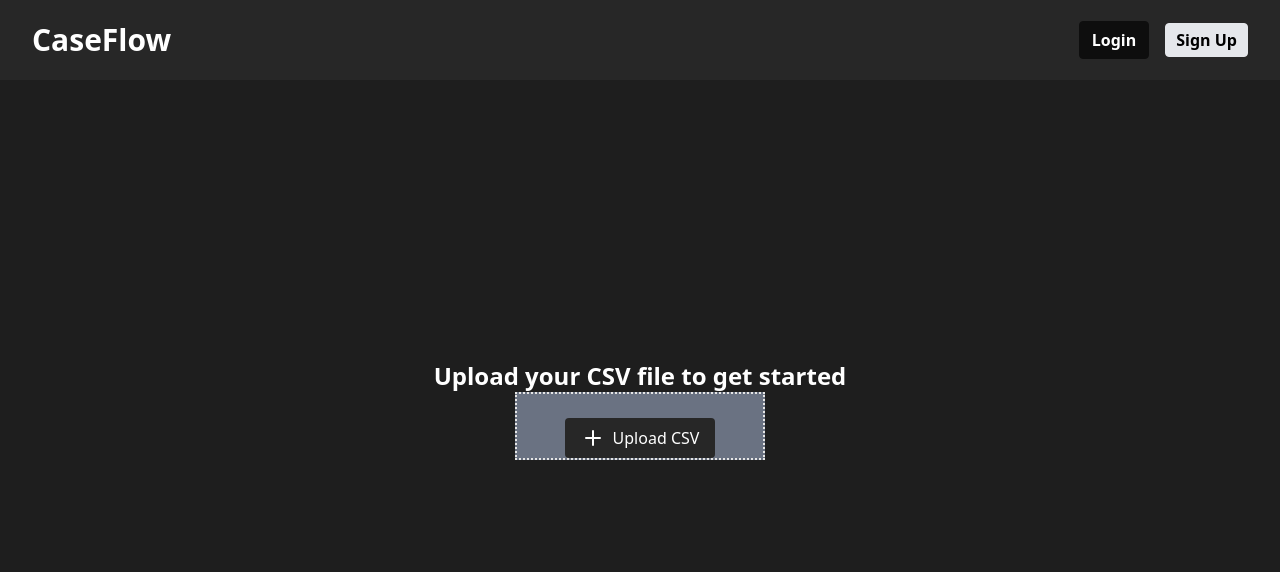
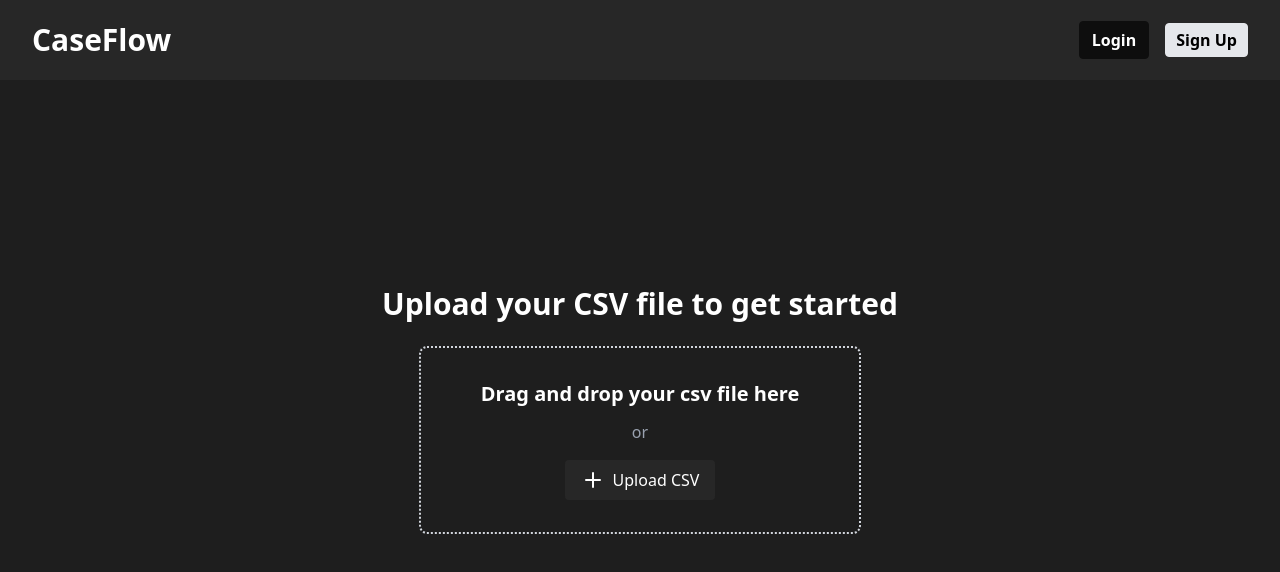
Before and after one commit to programmer765/caseflow, a Next.js app in the folder apps/frontend/: page / in a window 1280 px wide. Shown: the top 572 px of the page. Built offline with nearby package versions, Linux system fonts and the light colour scheme.

Commit message:
completed drag and drop box

```diff
--- a/apps/frontend/src/components/CSVUpload.tsx
+++ b/apps/frontend/src/components/CSVUpload.tsx
@@ -35,15 +35,19 @@ export default function CSVUpload() {
 
   return (
     <div className="h-[90%] bg-inherit p-4 flex flex-col justify-center items-center">
-      <span className="text-center text-white text-2xl font-semibold">
+      <span className="text-center text-white text-3xl font-semibold">
         Upload your CSV file to get started
       </span>
       <div>
         <AlertDialog>
           <AlertDialogTrigger asChild>
-            <div className="width-[300px] border-2 border-dotted flex px-12 justify-center bg-gray-500">
+            <div
+              // onDragOver={}
+              className="width-[300px] border-2 border-dotted border-gray-300 flex flex-col px-15 py-8 justify-center items-center bg-inherit rounded-md mt-6 cursor-default">
+              <span className="font-semibold text-xl text-white">Drag and drop your csv file here</span>
+              <span className="font-medium text-gray-400 mt-3">or</span>
               <label
-              className={cn("group mt-6 flex items-center text-white px-4 py-2 rounded transition-all duration-200", (isFileSelected ? "bg-green-900 cursor-default" : "bg-[#272727] hover:bg-[#3a3a3a] cursor-pointer"))}
+                className={cn("group mt-4 flex items-center text-white px-4 py-2 rounded transition-all duration-200", (isFileSelected ? "bg-green-900 cursor-default" : "bg-[#272727] hover:bg-[#3a3a3a] cursor-pointer"))}
                 >
                 {
                   isFileSelected ?
```
Lines whose indentation alone changed are shown as unchanged.
